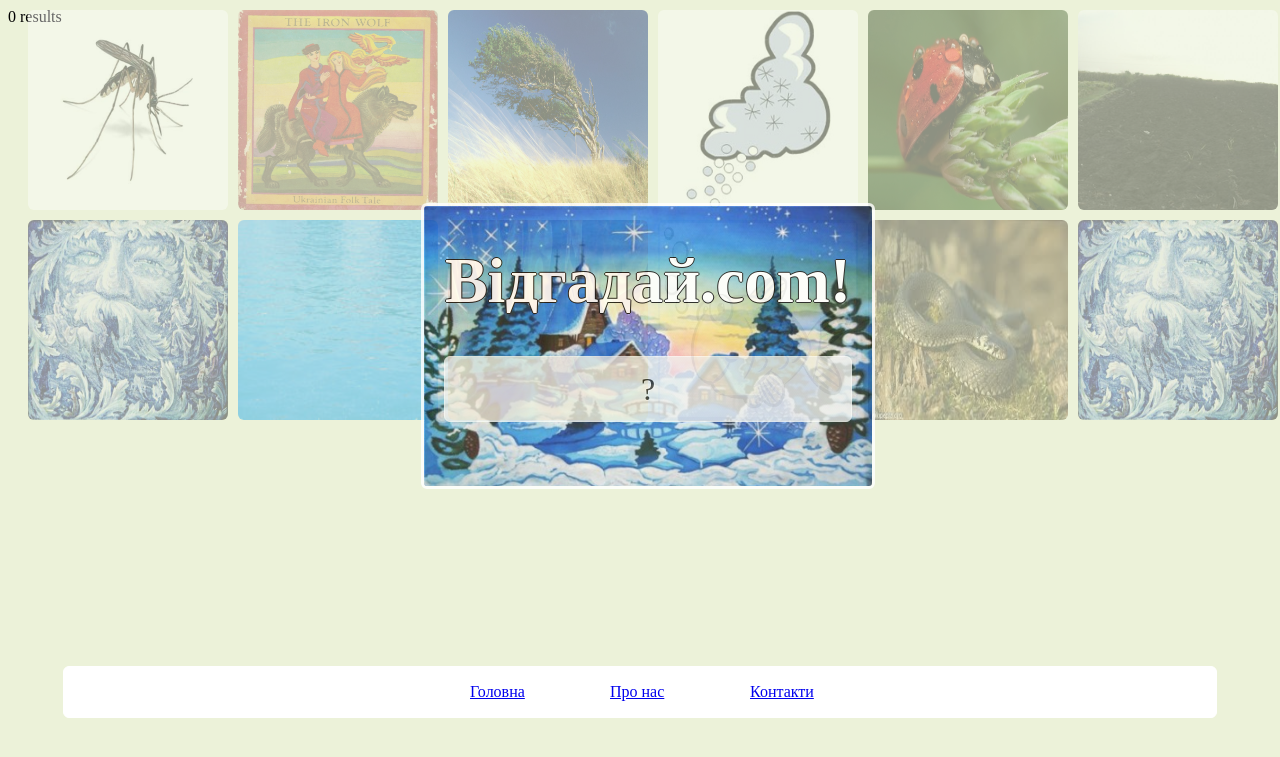
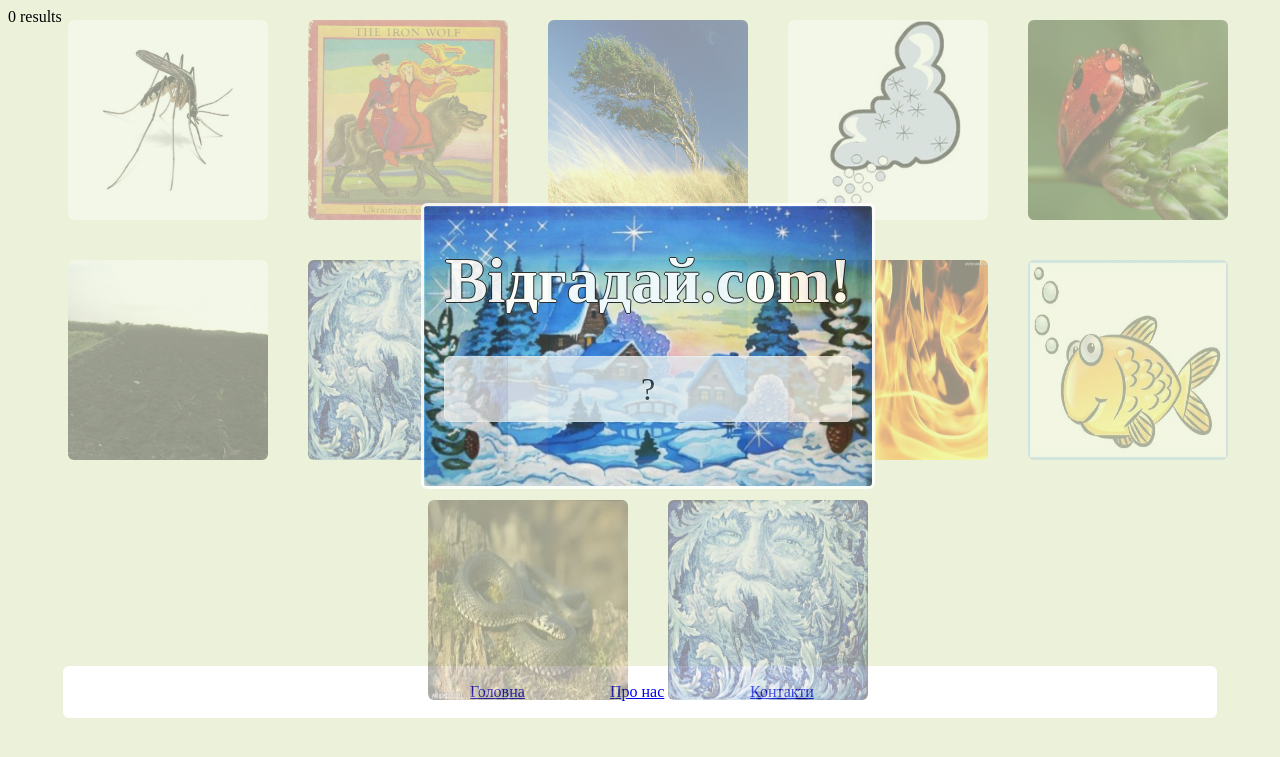
Before and after one commit to n3cs1s/quest, a PHP site: page / in a window 1280 px wide. Shown: the top 757 px of the page. Run offline with PHP 8.4, Linux system fonts and the light colour scheme; data that the repository does not hold is empty.

Commit message:
Update styles.css

```diff
--- a/css/styles.css
+++ b/css/styles.css
@@ -17,7 +17,7 @@ background:#ecf2d9;
 z-index:1;
 position:fixed;
 top:0;
-width:100vw;
+width:99vw;
 	display:flex;
 	flex-wrap:wrap;
 	justify-content:center;
@@ -28,8 +28,7 @@ width:300px;
 height:300px;
 opacity:0.4;
 border-radius:6px;
-margin-left:10px;
-	margin-top:10px;
+margin:20px;
 }
 .back-img img:hover{
 	opacity:0.9;
```
